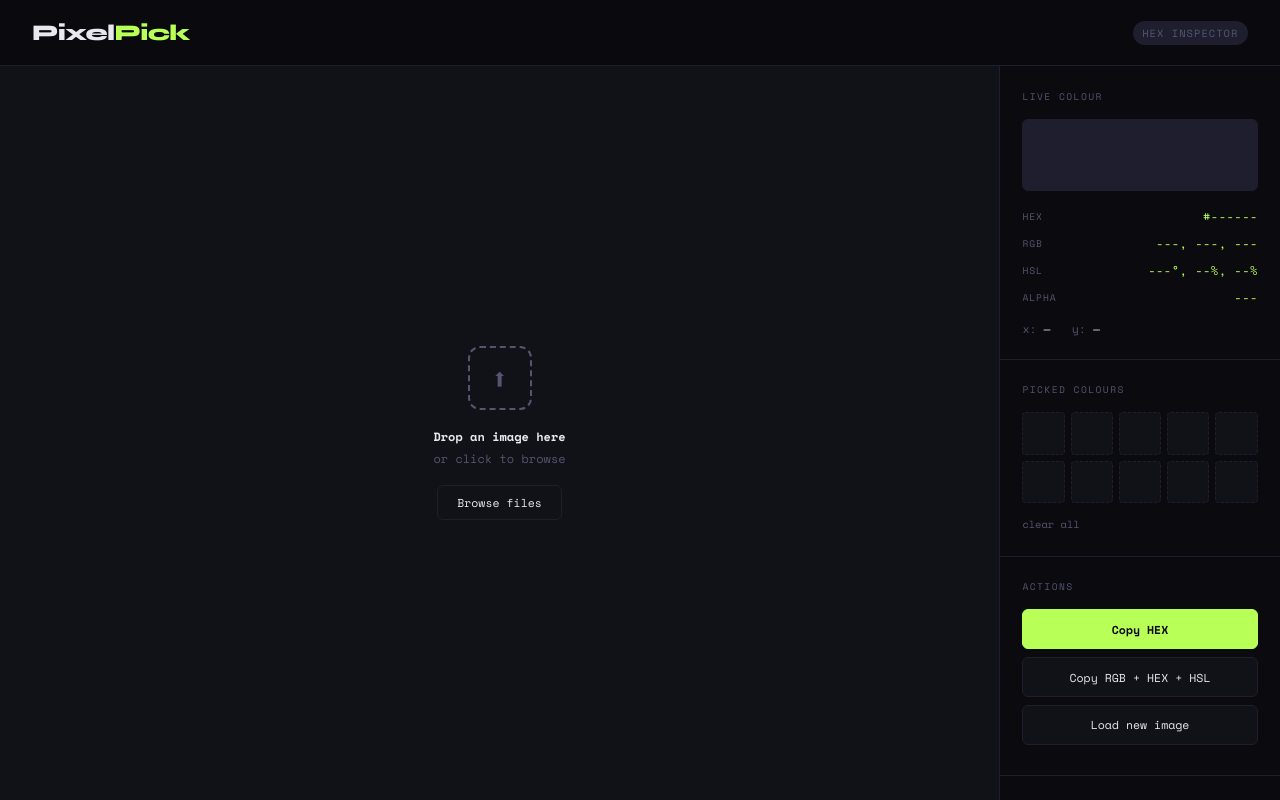
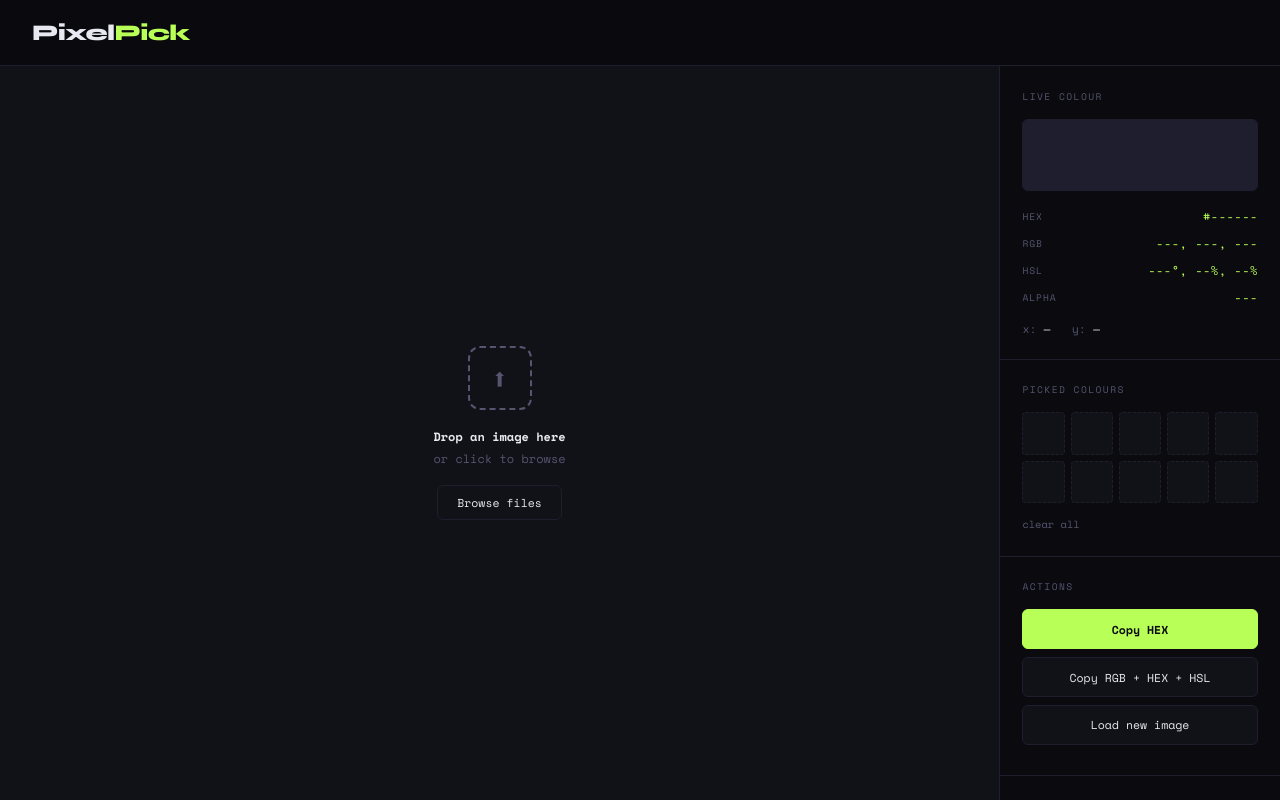
Before and after one commit to georgestanley33/hex-code-picker, a Flask app: page / in a window 1280 px wide. Run offline with Flask 3, Linux system fonts and the light colour scheme.

Commit message:
Remove unnecessary icon and text

```diff
--- a/templates/index.html
+++ b/templates/index.html
@@ -332,7 +332,6 @@
 
 <header>
   <div class="logo">Pixel<span>Pick</span></div>
-  <span class="badge">Hex Inspector</span>
 </header>
 
 <main>
```
